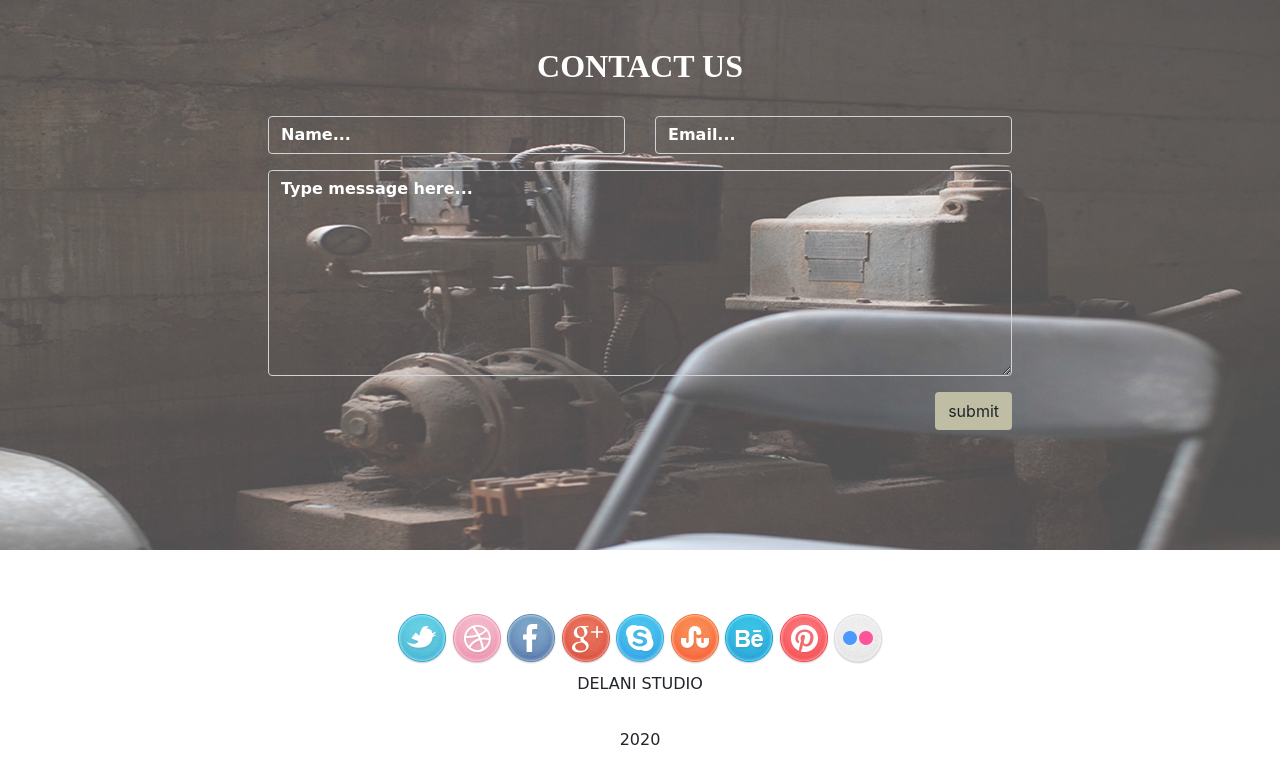
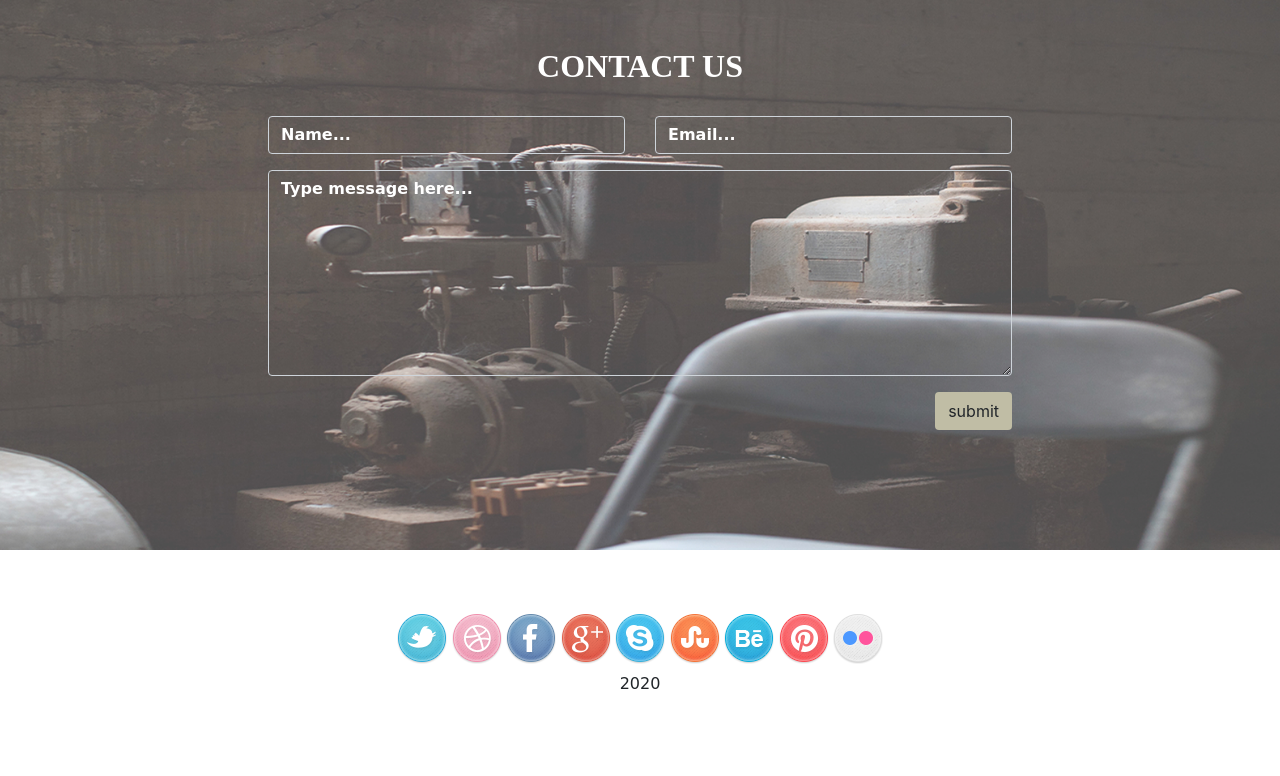
Before and after one commit to ibbz-slink/delani2, a plain HTML site: page index.html in a window 1280 px wide. Shown: the part 2519-3295 px from the top of the page. After the commit the page ends 3239 px from the top, so only its background shows below. Drawn offline with nearby package versions, Linux system fonts and the light colour scheme.

Commit message:
index.html added

```diff
--- a/index.html
+++ b/index.html
@@ -173,7 +173,7 @@
     <img src="Images/social_icons/behance.png" alt="behance icon">
     <img src="Images/social_icons/pinterest.png" alt="pinterest icon">
     <img src="Images/social_icons/flickr.png" alt="flickr icon">
-    <p>DELANI STUDIO</p>
+
     <p>2020</p>
   </footer>
   <script src="https://code.jquery.com/jquery-3.4.0.js" integrity="sha256-DYZMCC8HTC+QDr5QNaIcfR7VSPtcISykd+6eSmBW5qo=" crossorigin="anonymous"></script>
```
